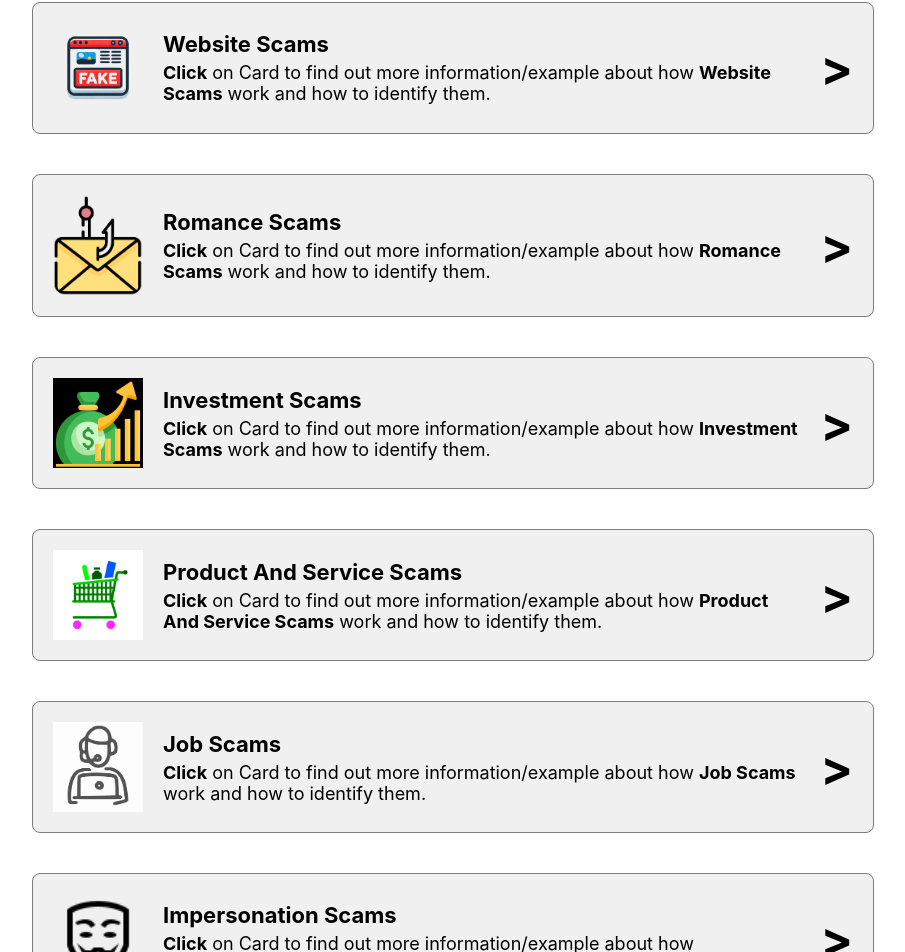
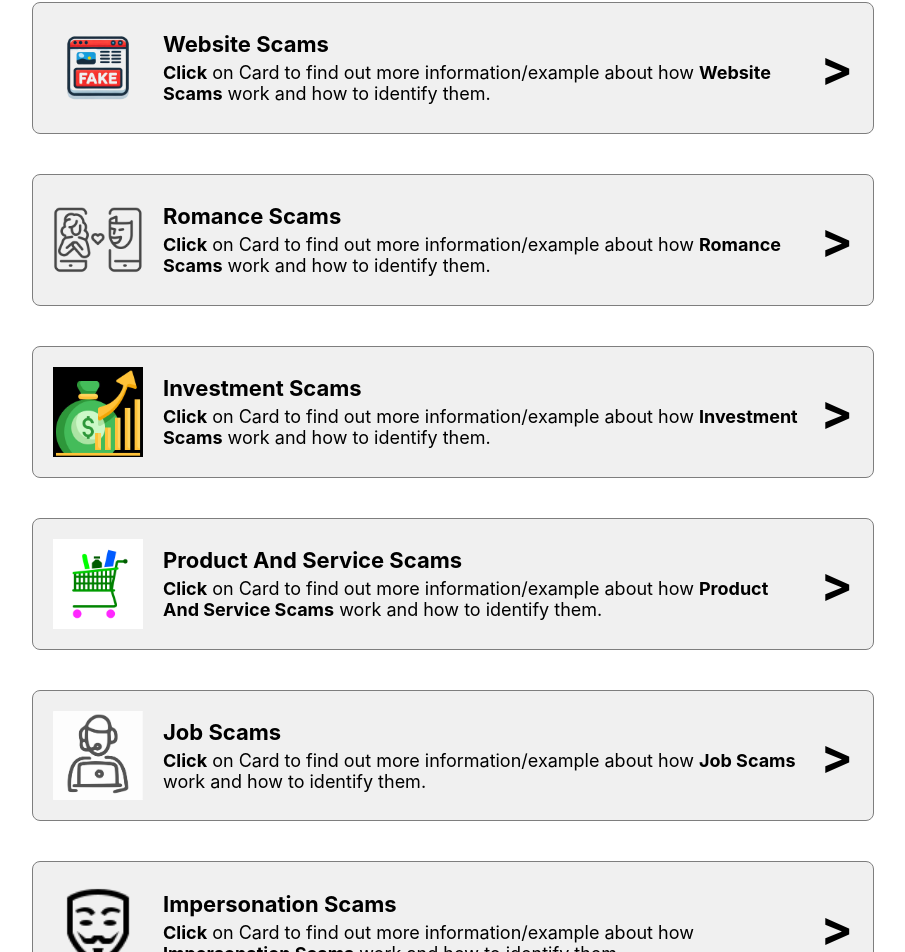
Before and after one commit to YQiZhu/ScamGuard, a React (Create React App) app in the folder scamguard_react/: page /identifyScam in a window 1280 px wide. Shown: the part 1672-2624 px from the top of the page, without its empty margins (187-1092 px from the left). Built offline with nearby package versions, Linux system fonts and the light colour scheme.

Commit message:
Fix error

```diff
--- a/scamguard_react/src/IdentifyScamsPage.js
+++ b/scamguard_react/src/IdentifyScamsPage.js
@@ -139,7 +139,7 @@ const IdentifyScamsPage = () => {
                 onClick={() => navigate('/romance-scams')}
             >
                 <img
-                    src={require('./images/email_scams_icon.png')}
+                    src={require('./images/romance_scams_icon.png')}
                     alt="Romance Scams"
                 />
                 <div className="text-content">
```
